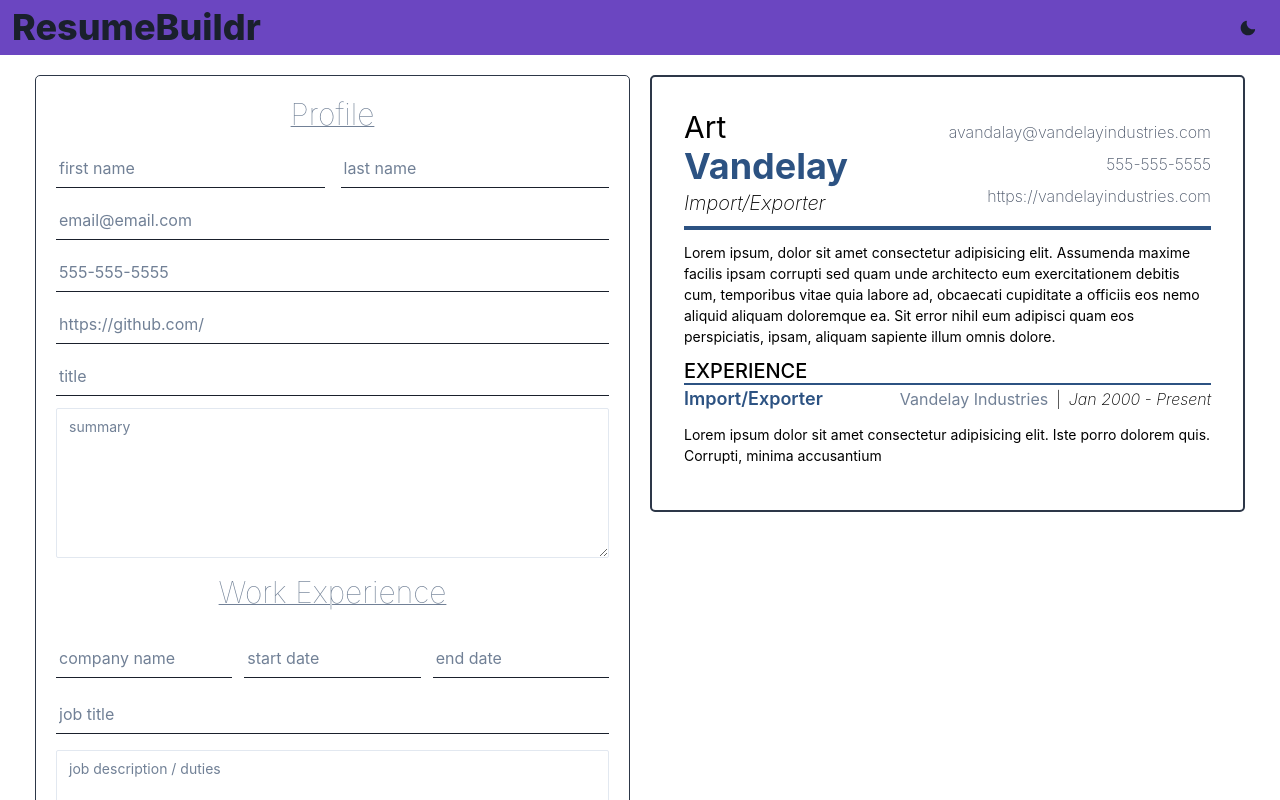
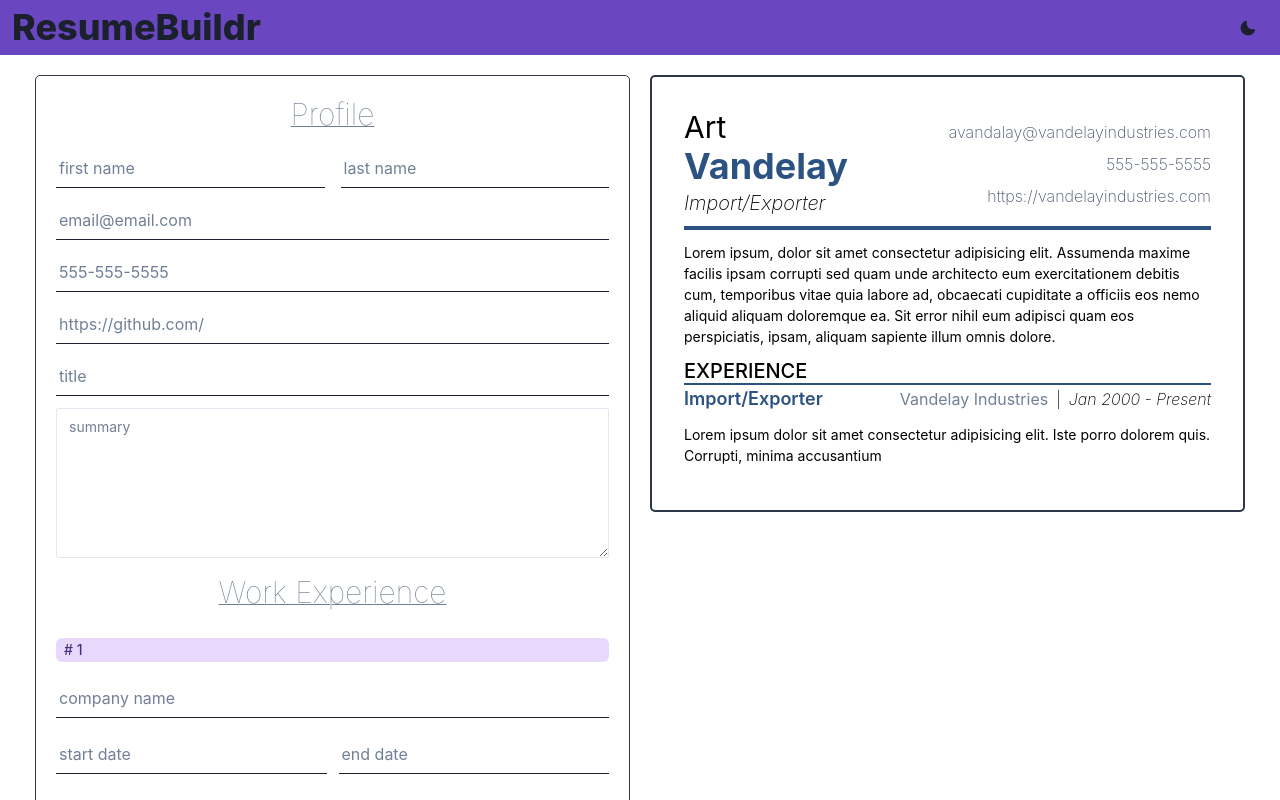
Before and after one commit to nronzel/resume-maker, a React (Vite) app: page / in a window 1280 px wide. Shown: the top 800 px of the page. Built offline with nearby package versions, Linux system fonts and the light colour scheme.

Commit message:
added tags to work xp

```diff
--- a/src/components/ResumeForm.jsx
+++ b/src/components/ResumeForm.jsx
@@ -1,5 +1,5 @@
 import { AddIcon, DeleteIcon } from "@chakra-ui/icons";
-import { Flex, Heading, Button, HStack } from "@chakra-ui/react";
+import { Flex, Heading, Button, HStack, Divider, Tag } from "@chakra-ui/react";
 import React, { Component } from "react";
 import MainInfoSection from "./MainInfoSection";
 import WorkExperience from "./WorkExperience";
@@ -31,6 +31,7 @@ class ResumeForm extends Component {
         gap={4}
       >
         <MainInfoSection handleChange={handleChange} />
+
         <Heading
           color="gray.500"
           fontWeight="hairline"
--- a/src/components/WorkExperience.jsx
+++ b/src/components/WorkExperience.jsx
@@ -1,5 +1,5 @@
 import React, { Component } from "react";
-import { Flex, Input, Textarea, Box } from "@chakra-ui/react";
+import { Tag, Flex, Input, Textarea, Box } from "@chakra-ui/react";
 
 export class WorkExperience extends Component {
   constructor(props) {
@@ -9,9 +9,11 @@ export class WorkExperience extends Component {
   render() {
     const { handleChange, id } = this.props;
     return (
-      <Box mb={4}>
+      <Box mb={4} w="100%">
         <Flex w="100%" gap={4} direction="column">
-          <Flex gap={3}>
+          <Tag size="md" variant="subtle" colorScheme="purple">
+            {`# ${id + 1}`}
+          </Tag>
           <Input
             defaultValue=""
             borderBottom="1px solid"
@@ -22,6 +24,8 @@ export class WorkExperience extends Component {
             focusBorderColor="purple.400"
             placeholder="company name"
           ></Input>
+
+          <Flex gap={3}>
             <Input
               defaultValue=""
               borderBottom="1px solid"
```
Lines whose indentation alone changed are shown as unchanged.
